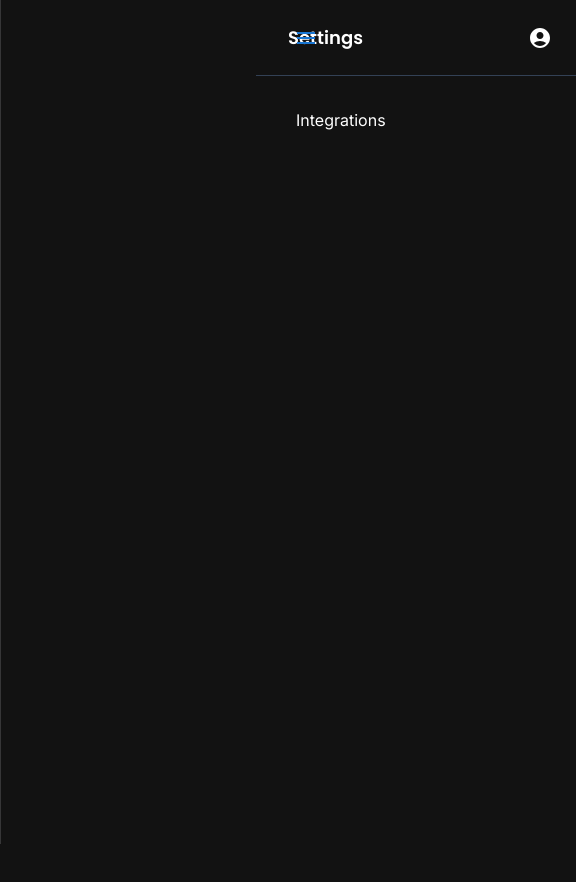
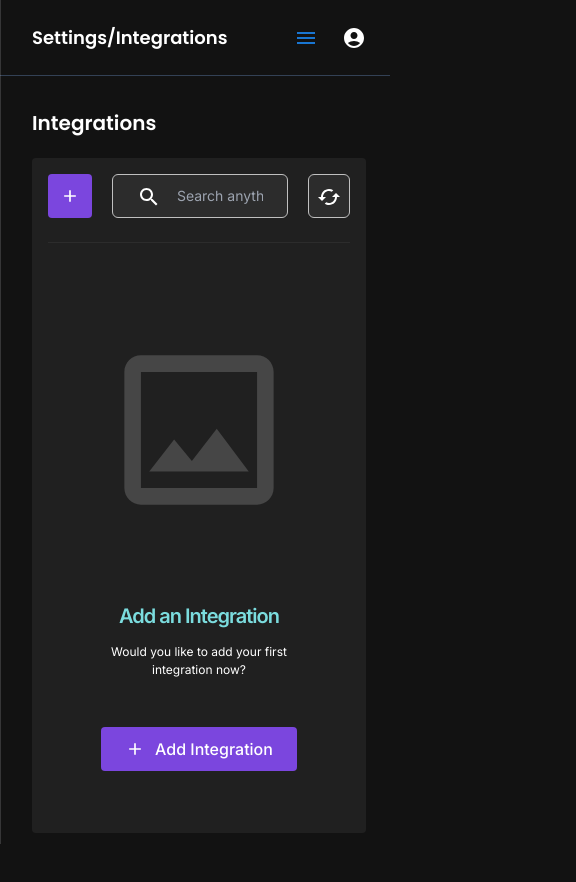
Before and after one commit to k0k0ng/scheduling-app-client, a Next.js app: page /settings/integrations in a window 390 px wide. Shown: the top 882 px of the page, 576 px wide, since content can reach past the window. Built offline with nearby package versions, Linux system fonts and the light colour scheme.

Commit message:
SS-104 Create a responsive integration page: Improve reusable select Option: add new esl lint rule to avoid control label error

```diff
--- a/src/app/(protected)/settings/integrations/page.tsx
+++ b/src/app/(protected)/settings/integrations/page.tsx
@@ -2,8 +2,16 @@
 
 import { useState } from "react";
 
+// components
 import SideBar from "@/components/Sidebar";
 import TopNav from "@/components/TopNav";
+import Button from "@/components/Button/Button";
+import Image from "next/image";
+
+// icon
+import SearchIcon from "@mui/icons-material/Search";
+import AddOutlinedIcon from "@mui/icons-material/AddOutlined";
+import CachedOutlinedIcon from "@mui/icons-material/CachedOutlined";
 
 export default function SettingsIntegrations() {
   const [sidebarStatus, setSidebarStatus] = useState(true);
@@ -15,14 +23,90 @@ export default function SettingsIntegrations() {
         setSidebarIsOpen={setSidebarStatus}
       />
       <div
-        className={`${
-          sidebarStatus ? "ml-64" : "ml-20"
-        } min-h-[100vh] w-full pb-28`}
+        // mobile will effect on media 76px
+        className={`w-full pb-20 ${sidebarStatus ? "md:ml-64" : "md:ml-20"} `}
       >
-        <TopNav title="Settings" />
+        <TopNav title="Settings/Integrations" />
 
-        <main className="mt-8 h-[100vh] min-w-[20rem] pl-10 pr-20">
-          Integrations
+        <main className="mt-8 min-w-[20rem] pl-8 pr-6 xl:pl-10 xl:pr-10 2xl:pr-20">
+          {/* <!-- This is an profile --> */}
+          <p className="mb-5 font-poppins text-[20px] font-semibold md:hidden">
+            Integrations
+          </p>
+          <div className="min-h-[80vh] rounded bg-[#202020]">
+            <div className="justify-start md:justify-center ">
+              <div className="w-full p-4  md:p-6 lg:p-12">
+                <div className="flex w-full justify-between border-b border-[#2C2C2C] pb-6 md:border-none ">
+                  <Button
+                    className="button--"
+                    type="primary"
+                    size="sm"
+                    onClick={() => {}}
+                  >
+                    <AddOutlinedIcon fontSize="small" />
+                    <span className="ml-2.5 hidden md:flex">Add</span>
+                  </Button>
+                  <form
+                    action="/dashboard"
+                    autoComplete="off"
+                    className="search-form flex w-7/12 flex-row rounded-md border border-[#C0C0C0] bg-[#2C2C2C] px-6 py-2 transition duration-300"
+                  >
+                    <button
+                      aria-label="search-submit"
+                      type="submit"
+                      className="mr-4 transition duration-300 hover:text-[#7B46DE]"
+                    >
+                      <SearchIcon />
+                    </button>
+                    <input
+                      type="text"
+                      placeholder="Search anything"
+                      name="search"
+                      className="w-full"
+                    />
+                  </form>
+
+                  <button
+                    className="rounded-md border border-[#C0C0C0] bg-[#2C2C2C] p-2 hover:bg-[#7B46DE]"
+                    onClick={() => {}}
+                  >
+                    <CachedOutlinedIcon fontSize="medium" />
+                  </button>
+                </div>
+              </div>
+              <div className="flex justify-center py-24 md:py-20">
+                <Image
+                  src="/svg/settings/integrations/vector.svg"
+                  alt="profile"
+                  className="w-[150px] md:min-w-[207px]"
+                  width={0}
+                  height={0}
+                />
+              </div>
+              <div className="flex justify-center">
+                <div className="text-center">
+                  <h1 className="mb-3 text-[20px] font-semibold tracking-tighter text-[#7BDCDE] md:text-[48px]">
+                    Add an Integration
+                  </h1>
+                  <p className="mb-6 text-[12px] md:mb-3 md:text-[16px]">
+                    Would you like to add your first
+                    <span className="block md:inline-flex">
+                      integration now?
+                    </span>
+                  </p>
+                  <Button
+                    className="button-- mt-6 px-6 md:px-20"
+                    type="primary"
+                    size="md"
+                    onClick={() => {}}
+                  >
+                    <AddOutlinedIcon fontSize="small" />
+                    <span className="ml-2.5">Add Integration</span>
+                  </Button>
+                </div>
+              </div>
+            </div>
+          </div>
         </main>
       </div>
     </div>
--- a/src/components/SelectOption/page.tsx
+++ b/src/components/SelectOption/page.tsx
@@ -1,4 +1,4 @@
-import React, { useState } from "react";
+import React, { useEffect, useRef, useState } from "react";
 
 // keyboard arrow icon
 import KeyboardArrowDownOutlinedIcon from "@mui/icons-material/KeyboardArrowDownOutlined";
@@ -16,8 +16,30 @@ export default function Select({
   const [notificationValue, setNotificationValue] = useState(parentOption);
   const [notificationOpen, setNotificationOpen] = useState(false);
 
+  function useOutsideAlerter(ref: any) {
+    useEffect(() => {
+      /**
+       * setnotification to false if clicked outside of the element
+       */
+      function handleClickOutside(event: any) {
+        if (ref.current && !ref.current.contains(event.target)) {
+          setNotificationOpen(false);
+        }
+      }
+      // Bind the event listener
+      document.addEventListener("mousedown", handleClickOutside);
+      return () => {
+        // Unbind the event listener on clean up
+        document.removeEventListener("mousedown", handleClickOutside);
+      };
+    }, [ref]);
+  }
+
+  const wrapperRef = useRef(null);
+  useOutsideAlerter(wrapperRef);
+
   return (
-    <div className="relative">
+    <div className="relative " ref={wrapperRef}>
       <label
         htmlFor="notifications"
         className="mb-2 block text-xs font-medium tracking-wide text-white"
@@ -59,9 +81,9 @@ export default function Select({
           </div>
           {/* children */}
           <div
-            className={`sidebarscroll ${
+            className={`sidebarscroll absolute z-50 ${
               notificationOpen ? "" : "hidden scale-0"
-            }  max-h-[25vh] overflow-y-auto`}
+            }  max-h-[25vh] w-full overflow-y-auto bg-[#2C2C2C]`}
           >
             {childOption.map((list, index, array) => {
               if (index + 1 === array.length) {
--- a/src/components/Sidebar.tsx
+++ b/src/components/Sidebar.tsx
@@ -319,7 +319,7 @@ export default function SideBar({
           <div className="absolute bottom-0 h-20 w-full bg-[#2D2F39]">
             <div
               className={`${
-                sidebarIsOpen ? "mx-8" : "mx-4"
+                sidebarIsOpen ? "md:mx-8" : "md:mx-4"
               } mx-8 my-4 flex  rounded-md bg-[#202020] p-2`}
             >
               <button
```
Also changed, not shown: src/styles/globals.css (+8 -3 lines), public/svg/settings/integrations/vector.svg (added).
